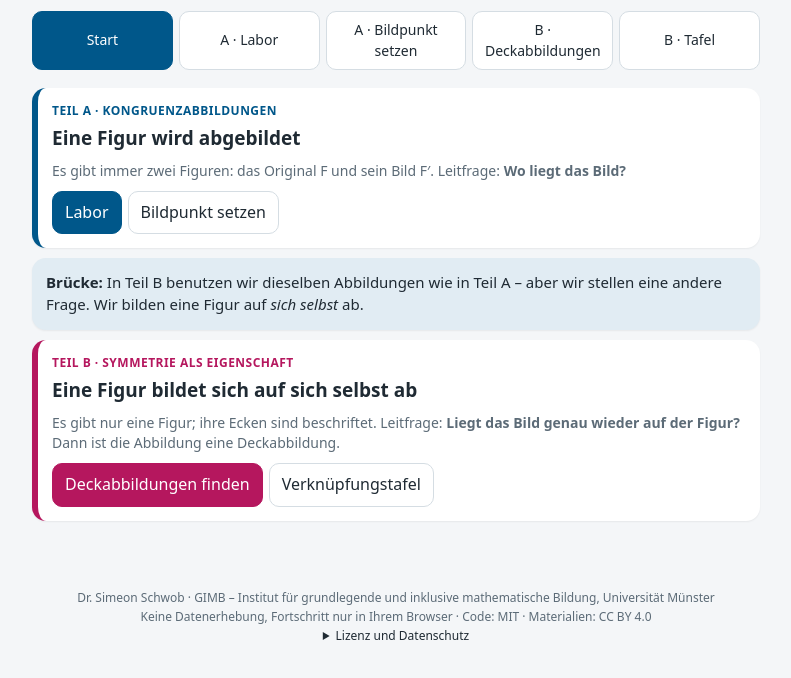
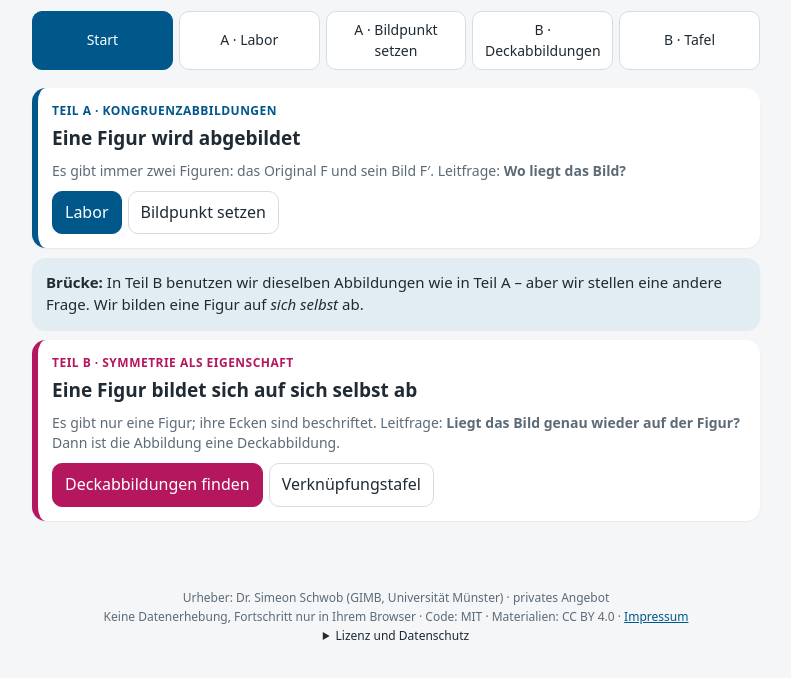
Before and after one commit to docschwob/symmetrie-werkstatt, a plain HTML site: page index.html in a window 1280 px wide. Shown: the part 68-746 px from the top of the page, without its empty margins (244-1035 px from the left). Drawn offline with Linux system fonts and the light colour scheme.

Commit message:
Urheber und Impressum-Link

```diff
--- a/index.html
+++ b/index.html
@@ -71,8 +71,8 @@ table.tafel td.ok{background:var(--okL)} table.tafel td.no{background:var(--warn
 </nav>
 <main id="app"></main>
 <footer class="foot">
-  <p>Dr. Simeon Schwob · GIMB – Institut für grundlegende und inklusive mathematische Bildung, Universität Münster</p>
-  <p>Keine Datenerhebung, Fortschritt nur in Ihrem Browser · Code: MIT · Materialien: CC BY 4.0</p>
+  <p>Urheber: Dr. Simeon Schwob (GIMB, Universität Münster) · privates Angebot</p>
+  <p>Keine Datenerhebung, Fortschritt nur in Ihrem Browser · Code: MIT · Materialien: CC BY 4.0 · <a href="https://docschwob.github.io/impressum.html" target="_blank" rel="noopener">Impressum</a></p>
   <details>
     <summary>Lizenz und Datenschutz</summary>
     <p>Die App sendet keine Eingaben an einen Server. Der Übungsstand wird nur in Ihrem Browser gespeichert (localStorage) und lässt sich dort löschen.</p>
```
Also changed, not shown: 1 other file.
